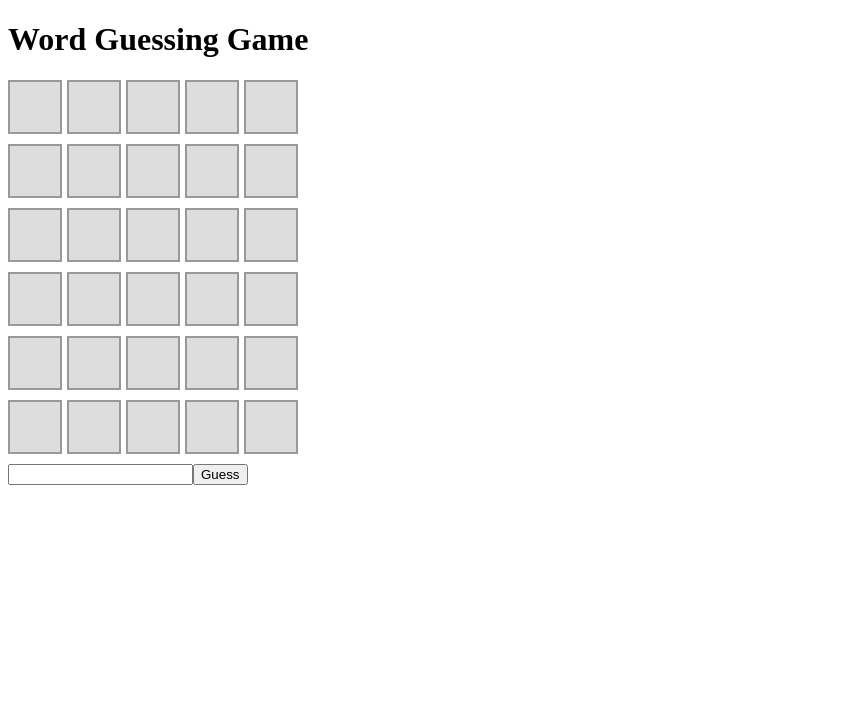
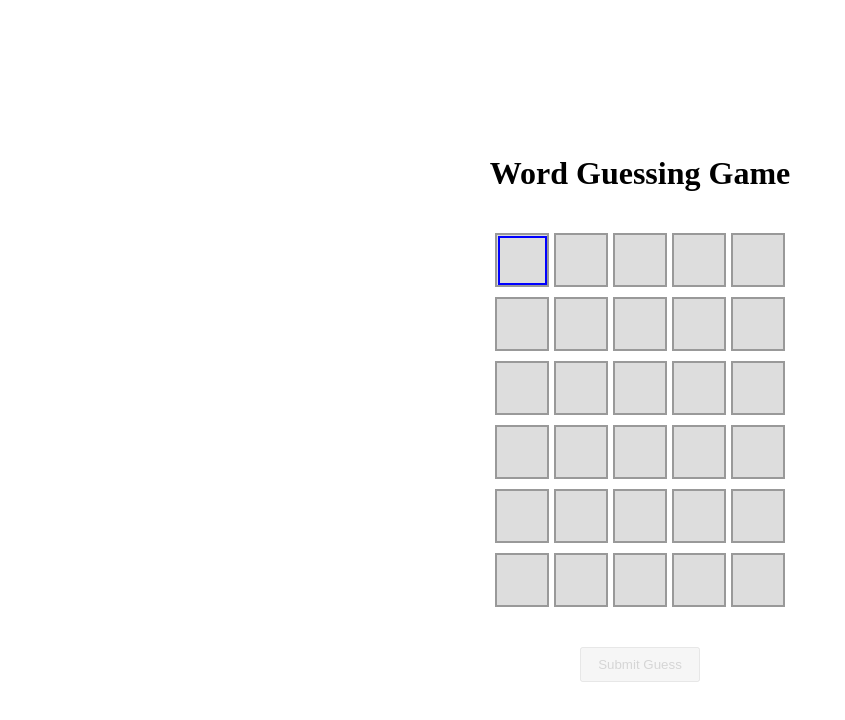
Before and after one commit to SakamotoWebDev/Projects, a React (Create React App) app in the folder wordGuessing/: page / in a window 1280 px wide. Shown: the top 720 px of the page, without its empty margins (0-845 px from the left). Built offline with nearby package versions, Linux system fonts and the light colour scheme.

Commit message:
added letter input functionality and keyboard navigation, and delete functionality

```diff
--- a/wordGuessing/src/components/Board.js
+++ b/wordGuessing/src/components/Board.js
@@ -1,43 +1,87 @@
 // components/Board.js
-import React from "react";
+import React, { useRef, useEffect } from "react";
 
-const Board = ({ guesses, currentGuess }) => {
+const Board = ({ guesses, currentGuess, onLetterChange, activeRow, activeCol }) => {
   // Create 6 rows for the game board
   const rows = [];
   for (let i = 0; i < 6; i++) {
     if (i < guesses.length) {
-      rows.push(<Row key={i} letters={guesses[i]} />);
+      rows.push(<Row key={i} letters={guesses[i]} rowIndex={i} onLetterChange={onLetterChange} isActive={false} activeCol={-1} />);
     } else if (i === guesses.length) {
       // Current guess row (in-progress)
-      const letters = currentGuess.split("").map((letter) => ({ letter, status: null }));
-      while (letters.length < 5) {
-        letters.push({ letter: "", status: null });
-      }
-      rows.push(<Row key={i} letters={letters} />);
+      const letters = Array(5).fill().map((_, idx) => ({
+        letter: idx < currentGuess.length ? currentGuess[idx] : "",
+        status: null
+      }));
+
+      rows.push(
+        <Row
+          key={i}
+          letters={letters}
+          rowIndex={i}
+          onLetterChange={onLetterChange}
+          isActive={true}
+          activeCol={activeCol}
+        />
+      );
     } else {
       // Empty rows
       const emptyLetters = Array(5).fill({ letter: "", status: null });
-      rows.push(<Row key={i} letters={emptyLetters} />);
+      rows.push(
+        <Row
+          key={i}
+          letters={emptyLetters}
+          rowIndex={i}
+          onLetterChange={onLetterChange}
+          isActive={false}
+          activeCol={-1}
+        />
+      );
     }
   }
 
-  return <div className="board">{rows}</div>;
+  return (
+    <div className="board" style={{
+      margin: "0 auto",
+      maxWidth: "max-content",
+      padding: "20px"
+    }}>
+      {rows}
+    </div>
+  );
 };
 
-const Row = ({ letters }) => {
+const Row = ({ letters, rowIndex, onLetterChange, isActive, activeCol }) => {
   return (
     <div
       className="board-row"
       style={{ display: "flex", gap: "5px", marginBottom: "10px" }}
     >
       {letters.map((item, index) => (
-        <Cell key={index} letter={item.letter} status={item.status} />
+        <Cell
+          key={index}
+          letter={item.letter}
+          status={item.status}
+          rowIndex={rowIndex}
+          colIndex={index}
+          onLetterChange={onLetterChange}
+          isActive={isActive}
+          isFocused={isActive && index === activeCol}
+        />
       ))}
     </div>
   );
 };
 
-const Cell = ({ letter, status }) => {
+const Cell = ({ letter, status, rowIndex, colIndex, onLetterChange, isActive, isFocused }) => {
+  const inputRef = useRef(null);
+
+  useEffect(() => {
+    if (isFocused && inputRef.current) {
+      inputRef.current.focus();
+    }
+  }, [isFocused]);
+
   let backgroundColor = "#ddd"; // default background
 
   if (status === "correct") {
@@ -58,10 +102,67 @@ const Cell = ({ letter, status }) => {
     textTransform: "uppercase",
     fontSize: "1.5rem",
     fontWeight: "bold",
-    border: "2px solid #999"
+    border: "2px solid #999",
+    position: "relative"
   };
 
-  return <div style={style}>{letter}</div>;
+  const handleKeyDown = (e) => {
+    // Handle navigation with arrow keys
+    if (e.key === "ArrowRight") {
+      onLetterChange(null, rowIndex, colIndex + 1);
+      e.preventDefault();
+    } else if (e.key === "ArrowLeft") {
+      onLetterChange(null, rowIndex, colIndex - 1);
+      e.preventDefault();
+    } else if (e.key === "Backspace") {
+      if (colIndex > 0) {
+        // Clear current cell and move to previous cell
+        onLetterChange(null, rowIndex, colIndex - 1);
+        onLetterChange("", rowIndex, colIndex );
+      } else {
+        // Just clear current cell if we're at the first position
+        onLetterChange("", rowIndex, colIndex);
+      }
+      e.preventDefault();
+    }
+  };
+
+  const handleChange = (e) => {
+    const value = e.target.value.toLowerCase();
+    if (/^[a-z]$/.test(value)) {
+      onLetterChange(value, rowIndex, colIndex);
+    }
+  };
+
+  return (
+    <div style={style}>
+      {isActive ? (
+        <input
+          ref={inputRef}
+          type="text"
+          maxLength="1"
+          value={letter}
+          onChange={handleChange}
+          onKeyDown={handleKeyDown}
+          style={{
+            width: "90%",
+            height: "90%",
+            padding: 0,
+            border: "none",
+            background: "transparent",
+            textAlign: "center",
+            fontSize: "1.5rem",
+            fontWeight: "bold",
+            textTransform: "uppercase",
+            outline: isFocused ? "2px solid blue" : "none"
+          }}
+          disabled={!isActive}
+        />
+      ) : (
+        letter
+      )}
+    </div>
+  );
 };
 
 export default Board;
--- a/wordGuessing/src/components/Game.js
+++ b/wordGuessing/src/components/Game.js
@@ -8,6 +8,7 @@ const Game = () => {
   const [guesses, setGuesses] = useState([]); // Array of evaluated guesses
   const [currentGuess, setCurrentGuess] = useState("");
   const [gameStatus, setGameStatus] = useState("playing"); // "playing", "won", "lost"
+  const [activeCol, setActiveCol] = useState(0);
 
   useEffect(() => {
     setSecretWord(getRandomWord());
@@ -48,14 +49,37 @@ const Game = () => {
     return result;
   };
 
-  const handleSubmit = (e) => {
-    e.preventDefault();
+  const handleLetterChange = (letter, rowIndex, colIndex) => {
+    if (gameStatus !== "playing") return;
+
+    // Handle navigation when letter is null (arrow keys)
+    if (letter === null) {
+      // Check bounds
+      if (colIndex >= 0 && colIndex < 5) {
+        setActiveCol(colIndex);
+      }
+      return;
+    }
+
+    // Update current guess with new letter
+    const newGuess = currentGuess.split('');
+    newGuess[colIndex] = letter;
+    setCurrentGuess(newGuess.join(''));
+
+    // Automatically move to next square if current square is filled
+    if (letter && colIndex < 4) {
+      setActiveCol(colIndex + 1);
+    }
+  };
+
+  const handleSubmit = () => {
     if (gameStatus !== "playing" || currentGuess.length !== 5) return;
 
     const evaluation = evaluateGuess(currentGuess.toLowerCase(), secretWord.toLowerCase());
     const newGuesses = [...guesses, evaluation];
     setGuesses(newGuesses);
     setCurrentGuess("");
+    setActiveCol(0);
 
     if (currentGuess.toLowerCase() === secretWord.toLowerCase()) {
       setGameStatus("won");
@@ -64,22 +88,51 @@ const Game = () => {
     }
   };
 
+  const handleKeyDown = (e) => {
+    if (gameStatus !== "playing") return;
+
+    if (e.key === "Enter" && currentGuess.length === 5) {
+      handleSubmit();
+    }
+  };
+
+  // Add global event listener for Enter key
+  useEffect(() => {
+    window.addEventListener("keydown", handleKeyDown);
+    return () => window.removeEventListener("keydown", handleKeyDown);
+  }, [currentGuess, gameStatus]);
+
   return (
-    <div className="game-container">
+    <div className="game-container" style={{
+      display: "flex",
+      flexDirection: "column",
+      alignItems: "center",
+      justifyContent: "center",
+      minHeight: "100vh",
+      textAlign: "center"
+    }}>
       <h1>Word Guessing Game</h1>
-      <Board guesses={guesses} currentGuess={currentGuess} />
+      <Board
+        guesses={guesses}
+        currentGuess={currentGuess}
+        onLetterChange={handleLetterChange}
+        activeRow={guesses.length}
+        activeCol={activeCol}
+      />
       {gameStatus === "playing" ? (
-        <form onSubmit={handleSubmit}>
-          <input
-            type="text"
-            maxLength="5"
-            value={currentGuess}
-            onChange={(e) => setCurrentGuess(e.target.value)}
-            disabled={gameStatus !== "playing"}
-            style={{ textTransform: "lowercase" }}
-          />
-          <button type="submit">Guess</button>
-        </form>
+        <div>
+          <button
+            onClick={handleSubmit}
+            disabled={currentGuess.length !== 5}
+            style={{
+              marginTop: "10px",
+              padding: "8px 16px",
+              opacity: currentGuess.length === 5 ? 1 : 0.5
+            }}
+          >
+            Submit Guess
+          </button>
+        </div>
       ) : (
         <div>
           {gameStatus === "won" ? (
```
Also changed, not shown: 1 other file (tests, documents, lock files or other folders).
